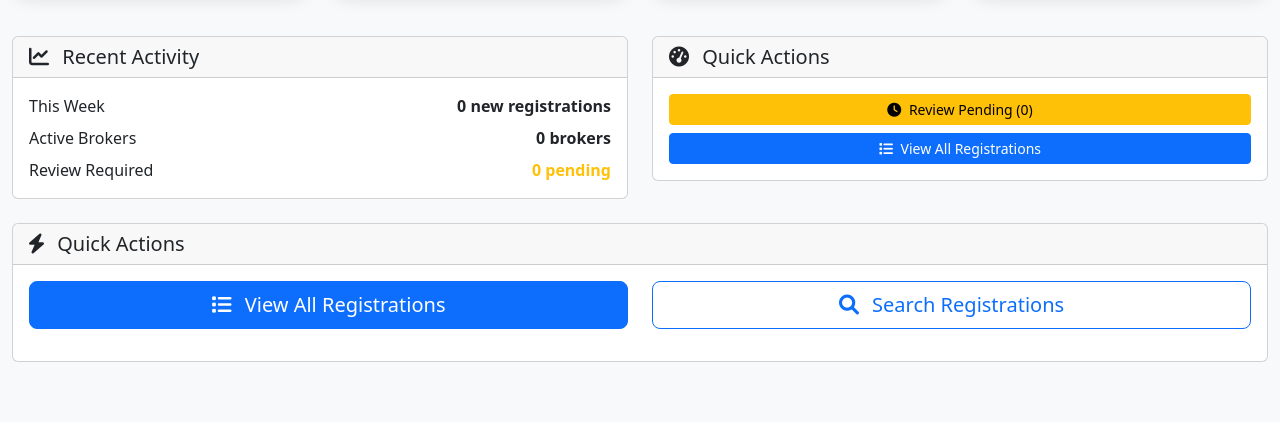
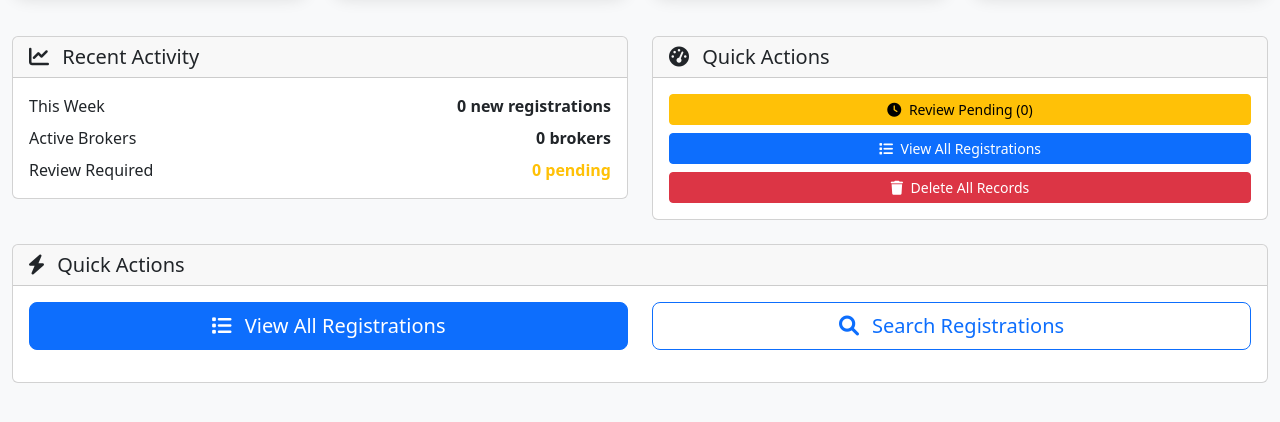
Before and after one commit to fitriarsyadjo95/EzyAssist-Unified, a FastAPI app: template templates/admin/dashboard.html in a window 1280 px wide. Shown: the part 240-662 px from the top of the page. Run offline with FastAPI, Linux system fonts and the light colour scheme; the template is opened without the code that fills it, so the values that code supplies are empty.

Commit message:
Fix enum mismatch and add delete all registrations feature
Database Fixes:
- Fix enum value mismatch (lowercase 'pending' vs uppercase 'PENDING')
- Update migration to use correct PENDING/VERIFIED/REJECTED enum values
- Add automatic enum value correction for existing records
- Set proper default value for new status column

Admin Features:
- Add "Delete All Records" functionality for testing purposes
- Implement secure deletion with triple confirmation prompts
- Add /admin/registrations/delete-all endpoint with admin authentication
- Comprehensive logging of deletion actions

Safety Features:
- Multiple confirmation dialogs to prevent accidental deletion
- Requires typing "DELETE ALL" to confirm final action
- Logs admin username and deletion count for audit trail

🤖 Generated with [Claude Code](https://claude.ai/code)

Co-Authored-By: Claude <noreply@anthropic.com>

```diff
--- a/main.py
+++ b/main.py
@@ -1006,6 +1006,39 @@ async def reject_registration(
     finally:
         db.close()
 
+@app.post("/admin/registrations/delete-all")
+async def delete_all_registrations(admin = Depends(get_current_admin)):
+    """Delete all registration records (admin only)"""
+    if not SessionLocal:
+        raise HTTPException(status_code=500, detail="Database not available")
+
+    db = get_db()
+    if not db:
+        raise HTTPException(status_code=500, detail="Database connection failed")
+
+    try:
+        # Get count before deletion
+        count_before = db.query(VipRegistration).count()
+
+        # Delete all registrations
+        db.query(VipRegistration).delete()
+        db.commit()
+
+        logger.info(f"✅ All registrations deleted by {admin.get('username')} - {count_before} records removed")
+
+        return JSONResponse(content={
+            "status": "success",
+            "message": f"All {count_before} registration records have been deleted",
+            "deleted_count": count_before
+        })
+
+    except Exception as e:
+        logger.error(f"Error deleting all registrations: {e}")
+        db.rollback()
+        raise HTTPException(status_code=500, detail="Failed to delete registrations")
+    finally:
+        db.close()
+
 # Bot initialization on startup
 async def setup_bot_webhook():
     """Setup bot webhook on startup"""
@@ -1066,19 +1099,19 @@ async def migrate_database():
             if 'status' not in existing_status_columns:
                 conn.execute(text("""
                     ALTER TABLE vip_registrations
-                    ADD COLUMN status VARCHAR DEFAULT 'pending'
+                    ADD COLUMN status VARCHAR DEFAULT 'PENDING'
                 """))
                 conn.commit()
                 logger.info("✅ Added column: status")
 
-                # Set existing registrations to pending
+                # Set existing registrations to pending (using enum values)
                 conn.execute(text("""
                     UPDATE vip_registrations
-                    SET status = 'pending'
-                    WHERE status IS NULL
+                    SET status = 'PENDING'
+                    WHERE status IS NULL OR status = 'pending'
                 """))
                 conn.commit()
-                logger.info("✅ Set existing registrations to pending status")
+                logger.info("✅ Set existing registrations to PENDING status")
 
             # Add status_updated_at column if missing
             if 'status_updated_at' not in existing_status_columns:
@@ -1097,6 +1130,20 @@ async def migrate_database():
                 """))
                 conn.commit()
                 logger.info("✅ Added column: updated_by_admin")
+
+            # Fix any existing lowercase enum values
+            conn.execute(text("""
+                UPDATE vip_registrations
+                SET status = CASE
+                    WHEN status = 'pending' THEN 'PENDING'
+                    WHEN status = 'verified' THEN 'VERIFIED'
+                    WHEN status = 'rejected' THEN 'REJECTED'
+                    ELSE status
+                END
+                WHERE status IN ('pending', 'verified', 'rejected')
+            """))
+            conn.commit()
+            logger.info("✅ Fixed enum values to uppercase")
 
     except Exception as e:
         logger.error(f"Database migration failed: {e}")
--- a/templates/admin/dashboard.html
+++ b/templates/admin/dashboard.html
@@ -167,6 +167,10 @@
                                 <i class="fas fa-list me-1"></i>
                                 View All Registrations
                             </a>
+                            <button onclick="deleteAllRegistrations()" class="btn btn-danger btn-sm">
+                                <i class="fas fa-trash me-1"></i>
+                                Delete All Records
+                            </button>
                         </div>
                     </div>
                 </div>
@@ -250,5 +254,40 @@
     </div>
 
     <script src="https://cdn.jsdelivr.net/npm/bootstrap@5.3.0/dist/js/bootstrap.bundle.min.js"></script>
+    <script>
+        async function deleteAllRegistrations() {
+            const confirmed = confirm('⚠️ WARNING: This will permanently delete ALL registration records!\n\nThis action cannot be undone. Are you absolutely sure?');
+            if (!confirmed) return;
+
+            const doubleConfirm = confirm('🚨 FINAL WARNING: All VIP registrations, files, and user data will be permanently deleted!\n\nType "DELETE ALL" in the next prompt to confirm.');
+            if (!doubleConfirm) return;
+
+            const finalConfirm = prompt('Type "DELETE ALL" to confirm deletion:');
+            if (finalConfirm !== 'DELETE ALL') {
+                alert('Deletion cancelled - confirmation text did not match.');
+                return;
+            }
+
+            try {
+                const response = await fetch('/admin/registrations/delete-all', {
+                    method: 'POST',
+                    headers: {
+                        'Content-Type': 'application/json',
+                    }
+                });
+
+                const result = await response.json();
+
+                if (response.ok) {
+                    alert(`✅ Success: ${result.message}`);
+                    location.reload();
+                } else {
+                    alert('❌ Error: ' + result.detail);
+                }
+            } catch (error) {
+                alert('❌ Error: ' + error.message);
+            }
+        }
+    </script>
 </body>
 </html>
```
